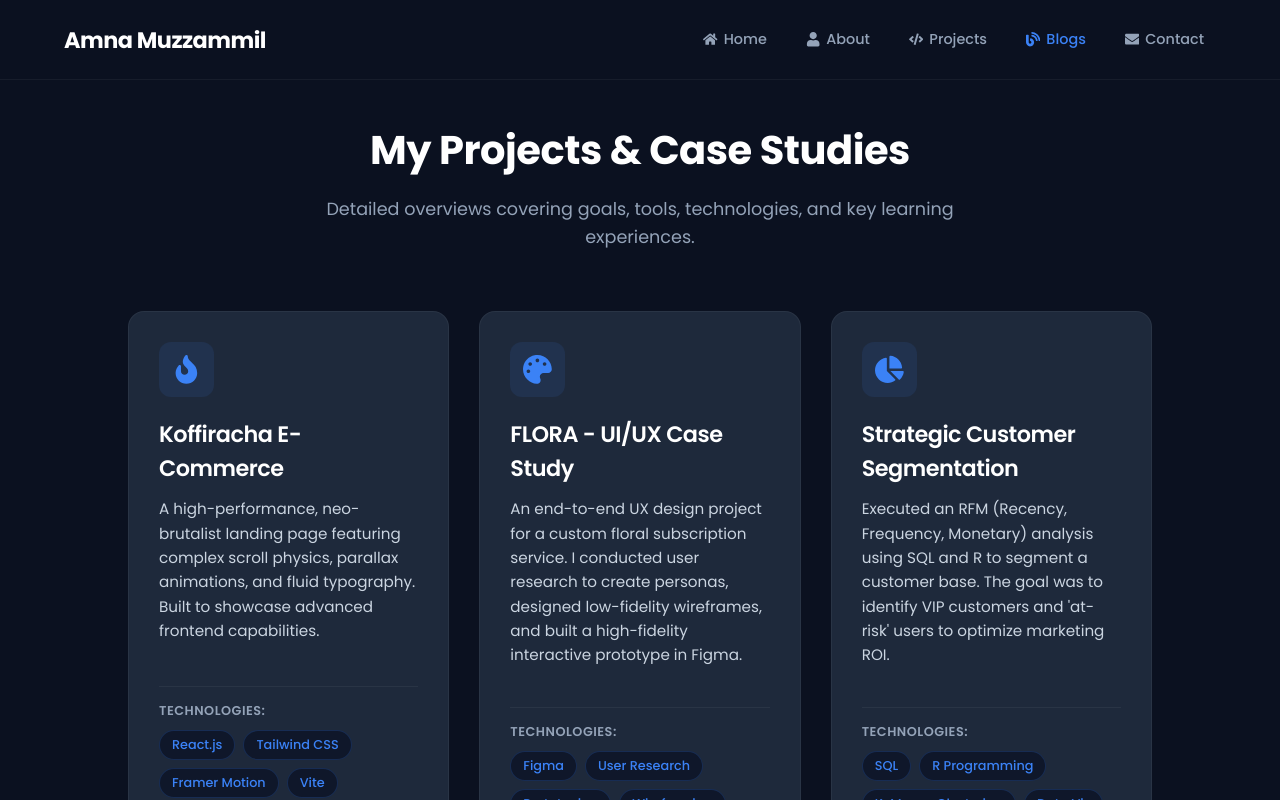
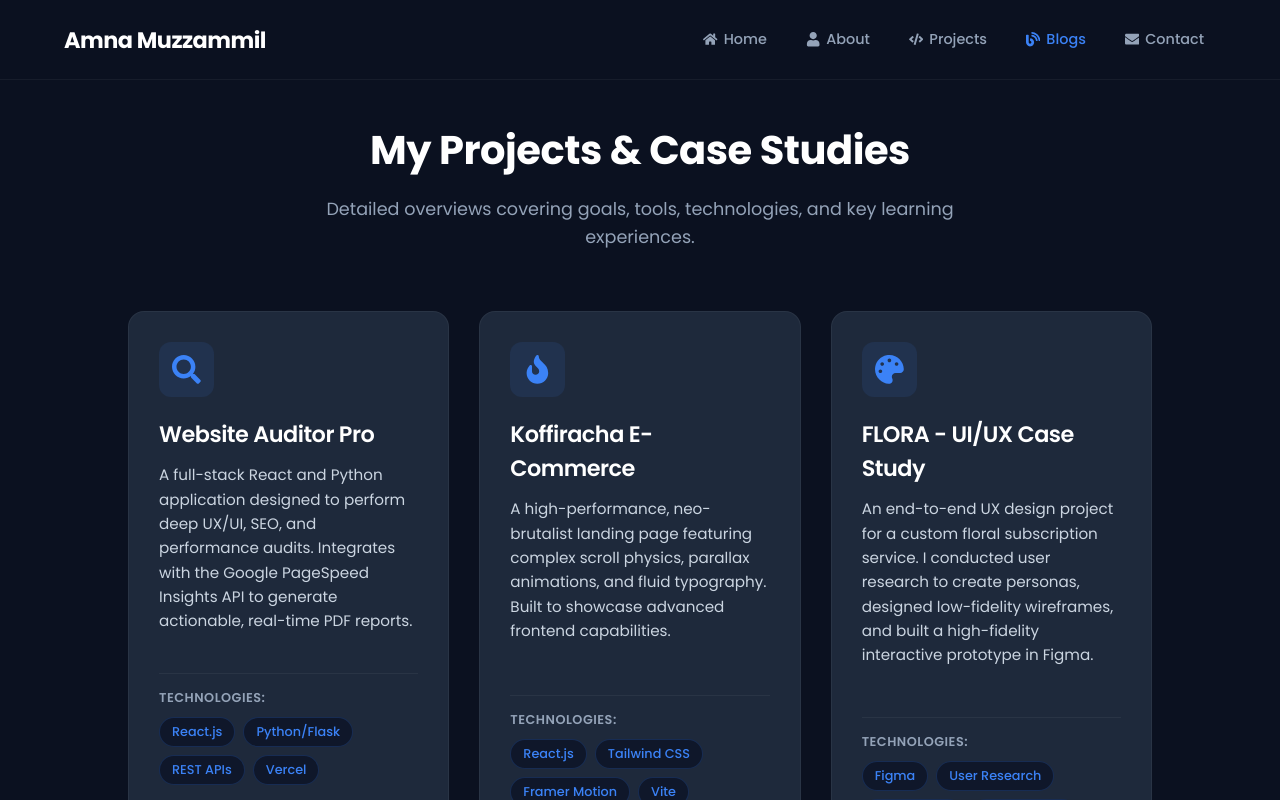
Before and after one commit to amnamuzzammil6-sketch/portfolio-project, a React (Vite) app: page /blogs in a window 1280 px wide. Shown: the top 800 px of the page. Built offline with nearby package versions, Linux system fonts and the light colour scheme.

Commit message:
added a project

```diff
--- a/src/pages/Blogs.jsx
+++ b/src/pages/Blogs.jsx
@@ -11,14 +11,24 @@ import {
   FaChartLine,
   FaPalette,   // For UI/UX
   FaChartPie,  // For Segmentation
-  FaFire       // New for Spicy Koffiracha Project
+  FaFire,      // For Spicy Koffiracha Project
+  FaSearch     // 🔥 New for Website Auditor Pro
 } from "react-icons/fa";
 import "./Blogs.css";
 
 export default function Blogs() {
 
   const caseStudies = [
-    // --- NEW PROJECT: KOFFIRACHA E-COMMERCE (AT THE TOP) ---
+    // --- NEW PROJECT: WEBSITE AUDITOR PRO (AT THE TOP) ---
+    {
+      id: 12,
+      title: "Website Auditor Pro",
+      icon: <FaSearch />,
+      desc: "A full-stack React and Python application designed to perform deep UX/UI, SEO, and performance audits. Integrates with the Google PageSpeed Insights API to generate actionable, real-time PDF reports.",
+      tech: ["React.js", "Python/Flask", "REST APIs", "Vercel"],
+      learning: "Architecting a full-stack REST API, managing Cross-Origin Resource Sharing (CORS), and deploying serverless applications."
+    },
+    // --- KOFFIRACHA E-COMMERCE ---
     {
       id: 11,
       title: "Koffiracha E-Commerce",
--- a/src/pages/Projects.jsx
+++ b/src/pages/Projects.jsx
@@ -13,7 +13,6 @@ import {
 import "./Projects.css";
 
 export default function Projects() {
-  // FRONTEND FIRST
   const [activeTab, setActiveTab] = useState("web");
 
   /* ---------------- DATA PROJECTS ---------------- */
@@ -34,11 +33,18 @@ export default function Projects() {
 
   /* ---------------- FRONTEND PROJECTS ---------------- */
   const webProjects = [
-    // LATEST & MOST ADVANCED PROJECT AT #1
+    // 🔥 LATEST & MOST ADVANCED PROJECT AT #1
+    {
+      title: "Website Auditor Pro",
+      desc: "Full-stack enterprise application. Integrates a React frontend with a Python/Flask REST API to fetch live Google PageSpeed metrics and generate automated UX/UI PDF reports.",
+      link: "https://website-auditor-pro.vercel.app",
+      external: true,
+      tags: ["React", "Python/Flask", "REST API", "Full-Stack"]
+    },
     {
       title: "Koffiracha E-Commerce",
       desc: "High-performance, neo-brutalist landing page featuring complex scroll physics, parallax animations, and fluid typography.",
-      link: "https://spicy-sauce.vercel.app", // Aapka Live Vercel Link
+      link: "https://spicy-sauce.vercel.app",
       external: true
     },
     {
@@ -159,6 +165,15 @@ export default function Projects() {
                     </div>
                     <p>{project.desc}</p>
 
+                    {/* 🔥 ADDED: Tech Stack Tags for Frontend Projects! */}
+                    {project.tags && (
+                      <div className="mini-tags">
+                        {project.tags.map(tag => (
+                          <span key={tag}>{tag}</span>
+                        ))}
+                      </div>
+                    )}
+
                     {project.external ? (
                       <a
                         className="project-btn"
```
